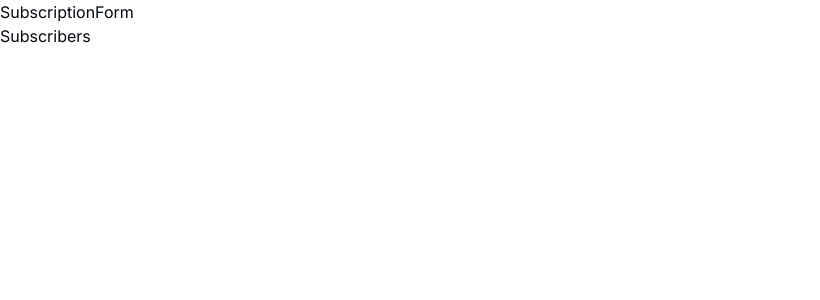
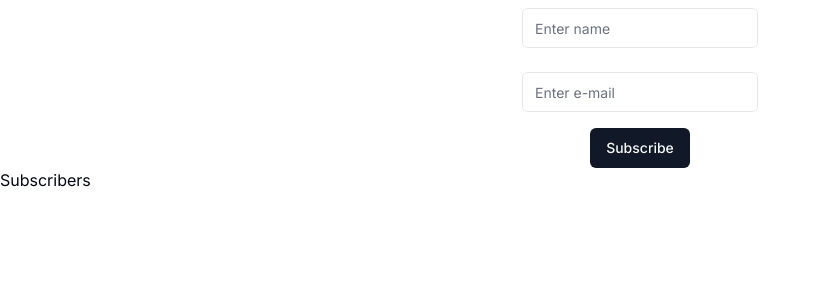
Before and after one commit to atapas/nextjs-email, a Next.js app: page / in a window 1280 px wide. Shown: the top 300 px of the page, without its empty margins (0-820 px from the left). Built offline with nearby package versions, Linux system fonts and the light colour scheme.

Commit message:
Created a form with name and email

```diff
--- a/components/SubscriptionForm.jsx
+++ b/components/SubscriptionForm.jsx
@@ -1,8 +1,82 @@
+"use client";
+import { zodResolver } from "@hookform/resolvers/zod";
+import { useForm } from "react-hook-form";
+import { z } from "zod";
+
+import { Button } from "@/components/ui/button";
+
+import {
+    Form,
+    FormControl,
+    FormDescription,
+    FormField,
+    FormItem,
+    FormLabel,
+    FormMessage,
+} from "@/components/ui/form";
+
+import { Input } from "@/components/ui/input";
+
+const formSchema = z.object({
+    fullName: z.string().min(3, { message: "Name must be at least 3 characters" }),
+    email: z.string().email({ message: "Invalid email address" }),
+});
 
 const SubscriptionForm = () => {
-  return (
-    <div>SubscriptionForm</div>
-  )
-}
+    // 1. Define your form.
+    const form = useForm({
+        resolver: zodResolver(formSchema),
+        defaultValues: {
+            email: "",
+        },
+    });
 
-export default SubscriptionForm
+    // 2. Define a submit handler.
+    function onSubmit(values) {
+        console.log(values);
+    }
+
+    return (
+        <Form {...form}>
+            <form
+                onSubmit={form.handleSubmit(onSubmit)}
+                className="space-y-4 flex flex-col justify-center items-center"
+            >
+                <FormField
+                    control={form.control}
+                    name="fullName"
+                    render={({ field }) => (
+                        <FormItem>
+                            <FormLabel></FormLabel>
+                            <FormControl>
+                                <Input
+                                    placeholder="Enter name"
+                                    {...field}/>
+                            </FormControl>
+                            <FormMessage />
+                        </FormItem>
+                    )}
+                />
+                <FormField
+                    control={form.control}
+                    name="email"
+                    render={({ field }) => (
+                        <FormItem>
+                            <FormLabel></FormLabel>
+                            <FormControl>
+                                <Input
+                                    type="email"
+                                    placeholder="Enter e-mail"
+                                    {...field}/>
+                            </FormControl>
+                            <FormMessage />
+                        </FormItem>
+                    )}
+                />
+                <Button type="submit">Subscribe</Button>
+            </form>
+        </Form>
+    );
+};
+
+export default SubscriptionForm;
--- /dev/null
+++ b/components/ui/input.jsx
@@ -0,0 +1,19 @@
+import * as React from "react"
+
+import { cn } from "@/lib/utils"
+
+const Input = React.forwardRef(({ className, type, ...props }, ref) => {
+  return (
+    (<input
+      type={type}
+      className={cn(
+        "flex h-10 w-full rounded-md border border-input bg-background px-3 py-2 text-sm ring-offset-background file:border-0 file:bg-transparent file:text-sm file:font-medium placeholder:text-muted-foreground focus-visible:outline-none focus-visible:ring-2 focus-visible:ring-ring focus-visible:ring-offset-2 disabled:cursor-not-allowed disabled:opacity-50",
+        className
+      )}
+      ref={ref}
+      {...props} />)
+  );
+})
+Input.displayName = "Input"
+
+export { Input }
```
